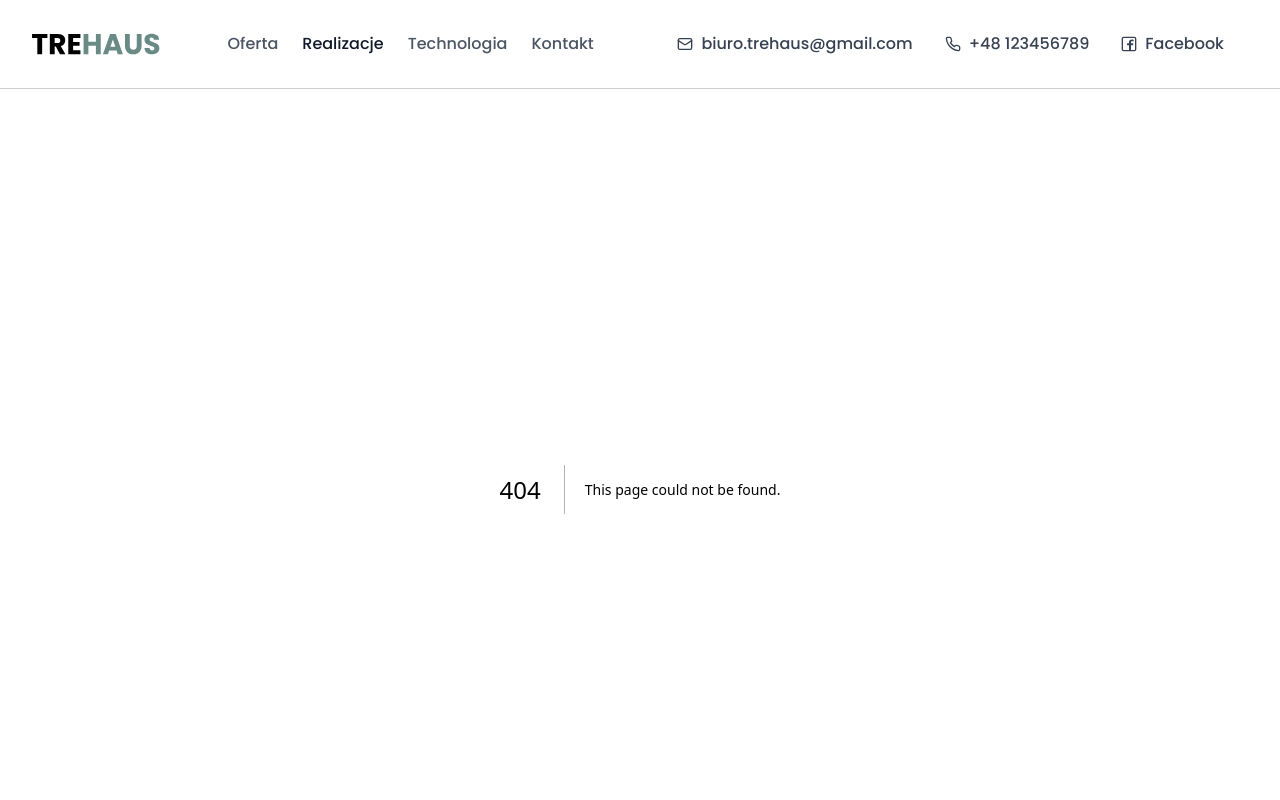
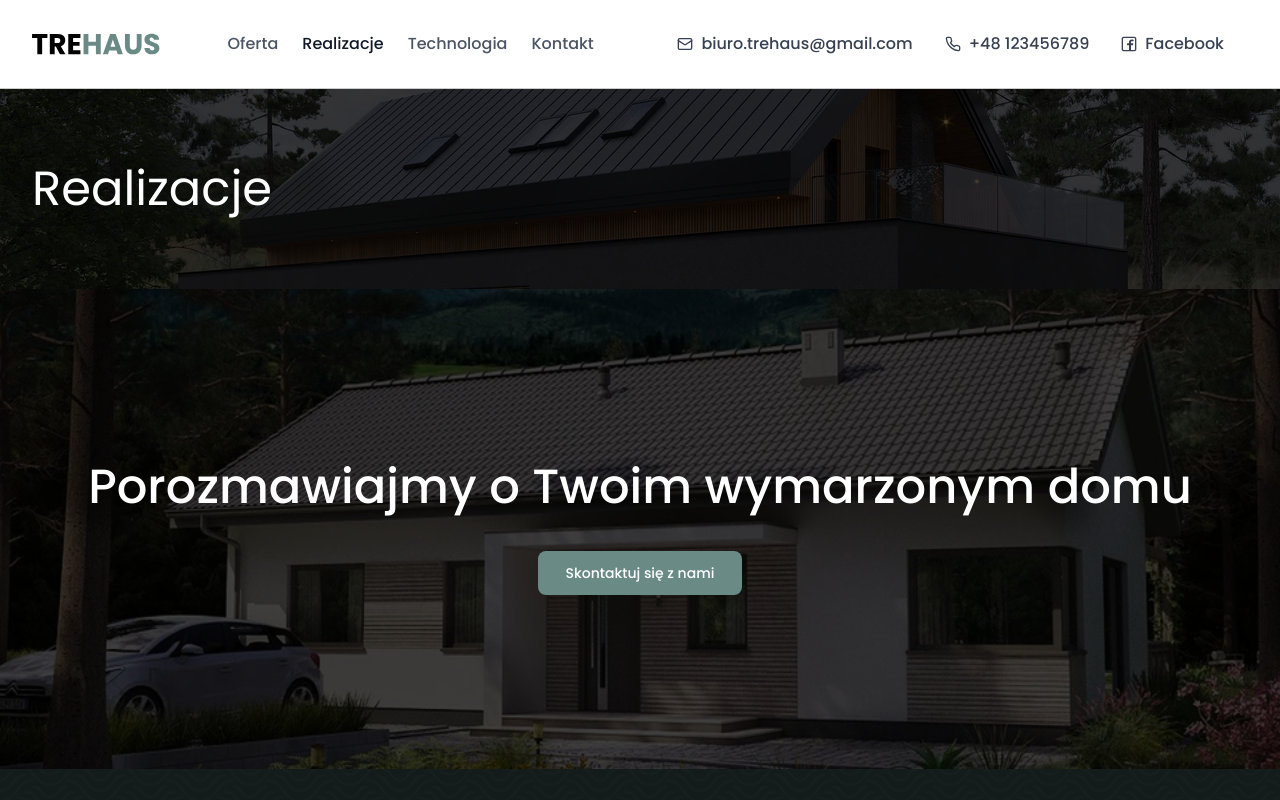
Before and after one commit to MikiLewy/Trehaus, a Next.js app: page /realizacje in a window 1280 px wide. Before the commit this address had no page. Shown: the top 800 px of the page. Built offline with nearby package versions, Linux system fonts and the light colour scheme.

Commit message:
feat: created realizations page

```diff
--- /dev/null
+++ b/app/realizacje/page.tsx
@@ -0,0 +1,11 @@
+import PageHeader from '@/components/atoms/page-header/page-header';
+
+const Realizations = () => {
+  return (
+    <main>
+      <PageHeader>Realizacje</PageHeader>
+    </main>
+  );
+};
+
+export default Realizations;
```
